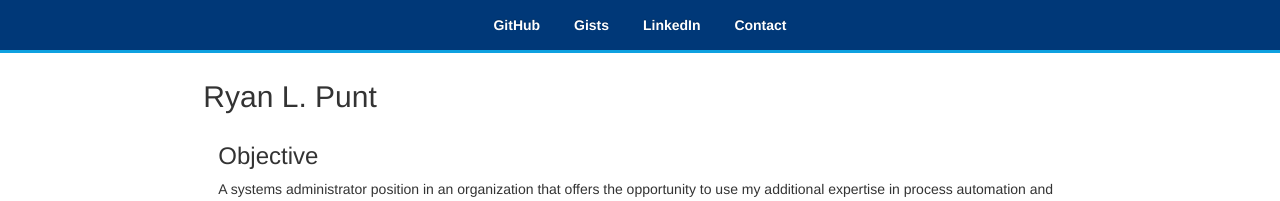
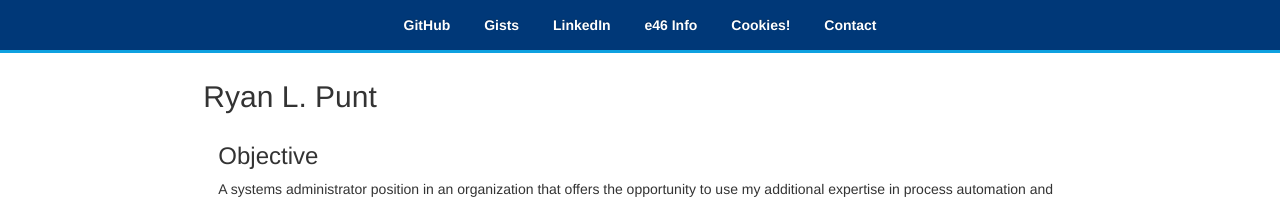
Before and after one commit to rpunt/rpunt.github.io, a Jekyll site: the page built from index.md, in a window 1280 px wide. Shown: the top 201 px of the page. Built offline with Jekyll 4.4.1, drawn with Linux system fonts in a browser that asks for light colours; nearby versions of some CDN libraries; our own code applies the rules of GitHub Pages for plain Markdown files.

Commit message:
add navbar links

```diff
--- a/_includes/navbar.html
+++ b/_includes/navbar.html
@@ -16,6 +16,8 @@
           <li><a href="https://github.com/rpunt">GitHub</a></li>
           <li><a href="https://gist.github.com/rpunt/">Gists</a></li>
           <li><a href="http://www.linkedin.com/in/rpunt">LinkedIn</a></li>
+          <li><a href="http://mirum.org/e46/">e46 Info</a></li>
+          <li><a href="http://mirum.org/cookies/">Cookies!</a></li>
           <li><a href="mailto:ryan@mirum.org?Subject=Contact%20from%20mirum.org">Contact</a></li>
         </ul>
       </div>
```
